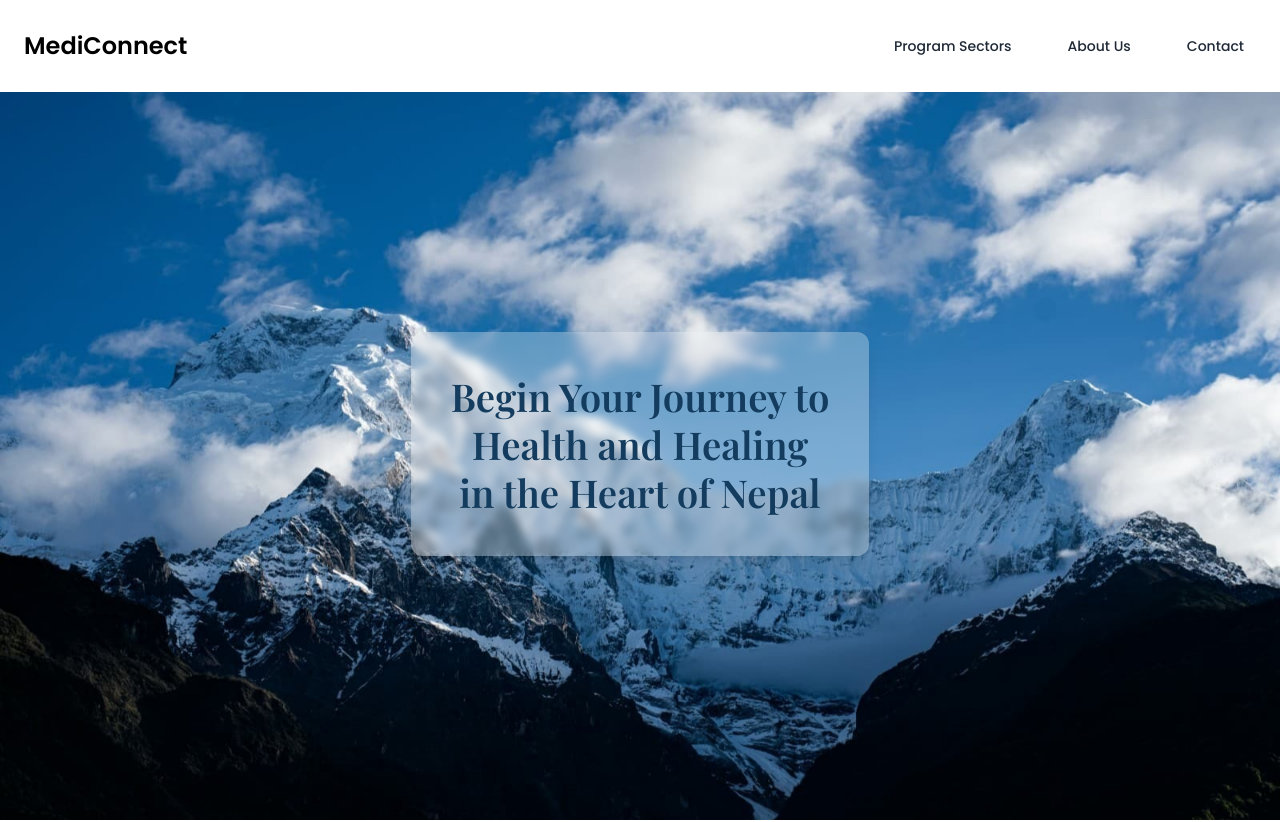
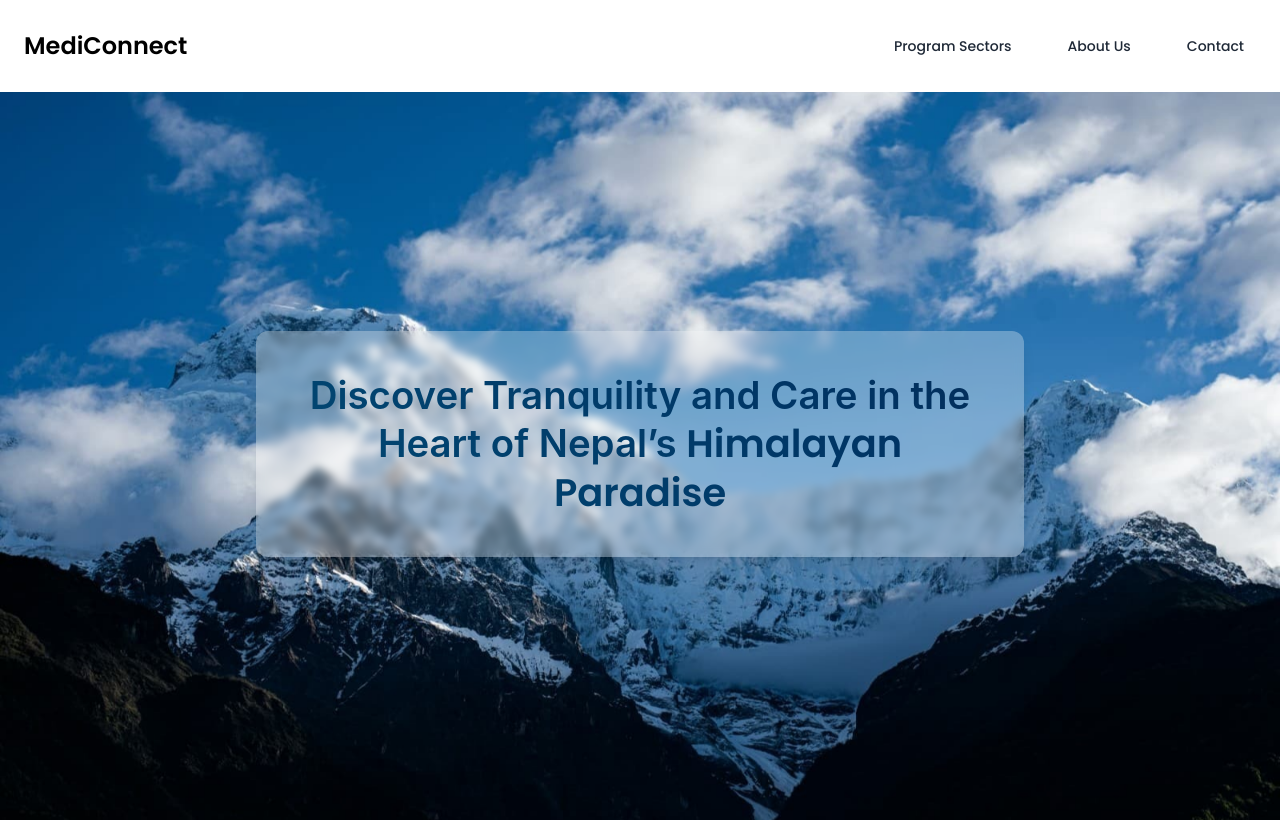
Before and after one commit to SDhakZ/MediConnect, a React (Vite) app: page /landing in a window 1280 px wide. Shown: the top 822 px of the page. Built offline with nearby package versions, Linux system fonts and the light colour scheme; no server answers; a web font is replaced by a local one.

Commit message:
feat: Landing hero changes

```diff
--- a/src/index.css
+++ b/src/index.css
@@ -76,3 +76,35 @@ input::-ms-clear {
 .hexagon {
   clip-path: polygon(50% 0%, 93% 25%, 93% 75%, 50% 100%, 7% 75%, 7% 25%);
 }
+
+.gradient {
+  /* Display & Box Model */
+
+  --bg-size: 300%;
+  /* Other */
+  --color-one: #0c1636;
+  --color-two: #024b75;
+  --color-three: #003464;
+  background: linear-gradient(
+      45deg,
+      var(--color-one),
+      var(--color-two),
+      var(--color-three),
+      var(--color-one)
+    )
+    0 0 / var(--bg-size) 120%;
+  color: transparent;
+  -webkit-background-clip: text;
+  background-clip: text;
+  animation: move-bg 10s infinite linear;
+}
+
+.hidden {
+  display: none;
+}
+
+@keyframes move-bg {
+  to {
+    background-position: var(--bg-size) 0;
+  }
+}
--- a/src/pages/components/hero.jsx
+++ b/src/pages/components/hero.jsx
@@ -40,10 +40,20 @@ export default function Hero() {
           initial={{ opacity: 0, y: 20 }}
           animate={{ opacity: 1, y: 0 }}
           transition={{ duration: 1 }}
-          className="px-16 font-playfair text-center bg-white/30 backdrop-blur-sm p-6 md:p-10 rounded-xl shadow-lg max-w-2xl py-8   mb-6 text-fluid-h1  text-[#133c5e] leading-tight font-semibold"
+          className="px-16 font-inter text-center  bg-white/30 backdrop-blur-sm p-6 md:p-10 rounded-xl shadow-lg max-w-3xl py-8   mb-6 text-fluid-h1  text-[#133c5e] leading-tight font-semibold"
         >
-          Begin Your Journey to <br /> Health and Healing <br />
-          in the Heart of Nepal
+          <p className="bg-opacity-75 gradient">
+            Discover{" "}
+            <span className="underline-offset-4 opacity-100 underline underline-[#133c5e]">
+              Tranquility
+            </span>{" "}
+            and{" "}
+            <span className="underline-offset-4 opacity-100 underline underline-[#133c5e]">
+              Care
+            </span>{" "}
+            in the Heart of Nepal’s{" "}
+            <span className="opacity-100 font-poppins">Himalayan Paradise</span>
+          </p>
         </motion.h1>
 
         {/* <motion.p
```
